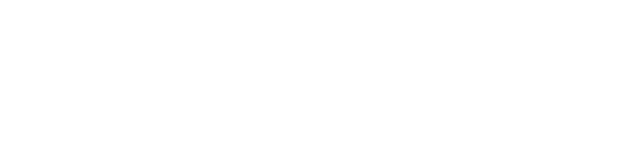
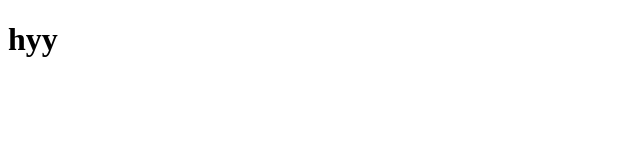
Before and after one commit to biljobaby/testgit, a plain HTML site: page index.html in a window 1280 px wide. Shown: the whole page, without its empty margins (0-640 px from the left). Drawn offline with Linux system fonts and the light colour scheme.

Commit message:
"3'rd commit"

```diff
--- a/c.css
+++ b/c.css
@@ -0,0 +1,3 @@
+h1{
+    background-color: bisque;
+}
--- a/index.html
+++ b/index.html
@@ -1,4 +1,4 @@
 <!DOCTYPE html>
 <html>
-
+   <h1>hyy</h1>
 </html>
```
